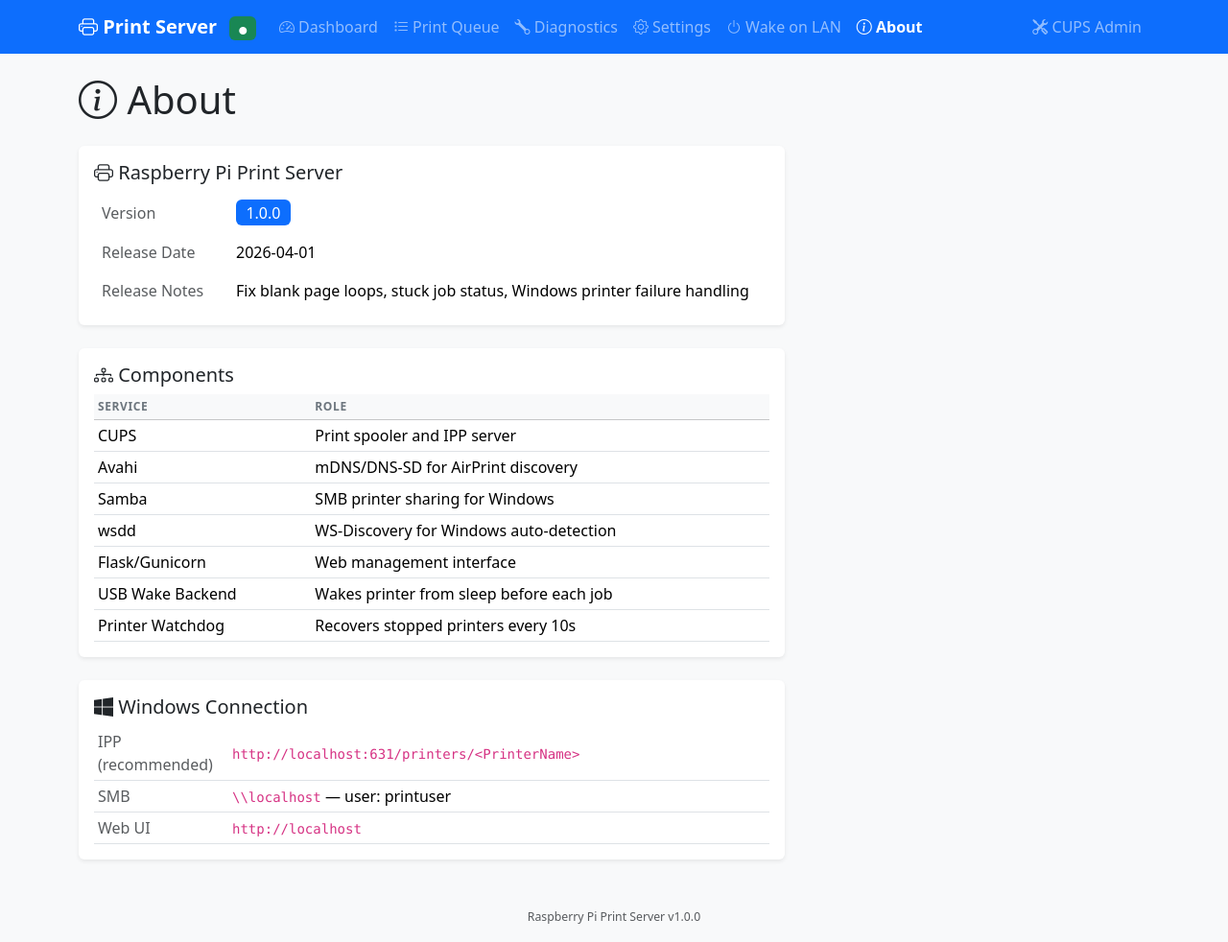
After one commit to tamersherif00/Rpi_printserver, a Flask app: page /about in a window 1280 px wide. The commit adds this page. Shown: the whole page at 96% size. Run offline with Flask 3, Linux system fonts and the light colour scheme; parts of the project's set-up code (start-up, migrations or seed data) failed here and were passed over.

Commit message:
feat: add About page with version info, version tracking in CLAUDE.md
- Added src/printserver/version.py as single source of truth (v1.0.0)
- About page shows version, release date, release notes, components, connection info
- Version displayed in footer across all pages
- /api/version endpoint for programmatic access
- CLAUDE.md updated with version increment instructions
- pyproject.toml bumped to 1.0.0

```diff
--- a/pyproject.toml
+++ b/pyproject.toml
@@ -4,7 +4,7 @@ build-backend = "setuptools.build_meta"
 
 [project]
 name = "rpi-printserver"
-version = "0.1.0"
+version = "1.0.0"
 description = "Raspberry Pi WiFi Print Server with web interface"
 readme = "README.md"
 license = {text = "MIT"}
--- /dev/null
+++ b/src/printserver/version.py
@@ -0,0 +1,9 @@
+"""Version information for the print server.
+
+This file is the single source of truth for the version string.
+Increment VERSION with every release/update commit.
+"""
+
+VERSION = "1.0.0"
+RELEASE_DATE = "2026-04-01"
+RELEASE_NOTES = "Fix blank page loops, stuck job status, Windows printer failure handling"
--- a/src/web/app.py
+++ b/src/web/app.py
@@ -13,6 +13,7 @@ from flask import Flask, request
 
 from printserver.config import get_config, setup_logging
 from printserver.cups_client import CupsClient, CupsClientError
+from printserver.version import VERSION
 
 logger = logging.getLogger(__name__)
 
@@ -130,6 +131,7 @@ def create_app(config_override: dict = None) -> Flask:
         CUPS_HOST=server_config.cups.host,
         CUPS_PORT=server_config.cups.port,
         PRINTER_NAME=server_config.printer_name,
+        APP_VERSION=VERSION,
         SEND_FILE_MAX_AGE_DEFAULT=604800,  # 7-day cache for static files
         JSON_SORT_KEYS=False,  # Skip unnecessary JSON key sorting
         TEMPLATES_AUTO_RELOAD=server_config.web.debug,  # Only auto-reload in debug
--- a/src/web/routes.py
+++ b/src/web/routes.py
@@ -13,6 +13,7 @@ from flask import Flask, jsonify, render_template, request
 from printserver.cups_client import CupsClient, CupsClientError
 from printserver.printer import get_all_printers, get_printer
 from printserver.job import get_all_jobs, get_job, cancel_job as cancel_print_job
+from printserver.version import VERSION, RELEASE_DATE, RELEASE_NOTES
 from printserver.system_utils import (
     get_hostname,
     set_hostname,
@@ -1138,4 +1139,25 @@ def register_routes(app: Flask) -> None:
             logger.error("WOL socket error: %s", exc)
             return jsonify({"error": f"Socket error: {exc}"}), 500
 
+    # ── About ─────────────────────────────────────────────────────────────
+
+    @app.route("/about")
+    def about():
+        """Render the About page with version info."""
+        return render_template(
+            "about.html",
+            version=VERSION,
+            release_date=RELEASE_DATE,
+            release_notes=RELEASE_NOTES,
+        )
+
+    @app.route("/api/version")
+    def api_version():
+        """Get version information."""
+        return jsonify({
+            "version": VERSION,
+            "release_date": RELEASE_DATE,
+            "release_notes": RELEASE_NOTES,
+        })
+
     logger.info("Routes registered")
--- /dev/null
+++ b/src/web/templates/about.html
@@ -0,0 +1,78 @@
+{% extends "base.html" %}
+
+{% block title %}About - Print Server{% endblock %}
+
+{% block content %}
+<div class="row">
+    <div class="col-12">
+        <h1 class="mb-4"><i class="bi bi-info-circle"></i> About</h1>
+    </div>
+</div>
+
+<div class="row">
+    <div class="col-md-8">
+        <div class="card mb-4">
+            <div class="card-body">
+                <h5 class="card-title"><i class="bi bi-printer"></i> Raspberry Pi Print Server</h5>
+                <table class="table table-borderless mb-0">
+                    <tr>
+                        <td class="text-muted" style="width: 140px;">Version</td>
+                        <td><span class="badge bg-primary fs-6">{{ version }}</span></td>
+                    </tr>
+                    <tr>
+                        <td class="text-muted">Release Date</td>
+                        <td>{{ release_date }}</td>
+                    </tr>
+                    <tr>
+                        <td class="text-muted">Release Notes</td>
+                        <td>{{ release_notes }}</td>
+                    </tr>
+                </table>
+            </div>
+        </div>
+
+        <div class="card mb-4">
+            <div class="card-body">
+                <h5 class="card-title"><i class="bi bi-diagram-3"></i> Components</h5>
+                <table class="table table-sm mb-0">
+                    <thead class="table-light">
+                        <tr>
+                            <th>Service</th>
+                            <th>Role</th>
+                        </tr>
+                    </thead>
+                    <tbody>
+                        <tr><td>CUPS</td><td>Print spooler and IPP server</td></tr>
+                        <tr><td>Avahi</td><td>mDNS/DNS-SD for AirPrint discovery</td></tr>
+                        <tr><td>Samba</td><td>SMB printer sharing for Windows</td></tr>
+                        <tr><td>wsdd</td><td>WS-Discovery for Windows auto-detection</td></tr>
+                        <tr><td>Flask/Gunicorn</td><td>Web management interface</td></tr>
+                        <tr><td>USB Wake Backend</td><td>Wakes printer from sleep before each job</td></tr>
+                        <tr><td>Printer Watchdog</td><td>Recovers stopped printers every 10s</td></tr>
+                    </tbody>
+                </table>
+            </div>
+        </div>
+
+        <div class="card">
+            <div class="card-body">
+                <h5 class="card-title"><i class="bi bi-windows"></i> Windows Connection</h5>
+                <table class="table table-sm mb-0">
+                    <tr>
+                        <td class="text-muted" style="width: 140px;">IPP (recommended)</td>
+                        <td><code>http://{{ request.host.split(':')[0] }}:631/printers/&lt;PrinterName&gt;</code></td>
+                    </tr>
+                    <tr>
+                        <td class="text-muted">SMB</td>
+                        <td><code>\\{{ request.host.split(':')[0] }}</code> &mdash; user: printuser</td>
+                    </tr>
+                    <tr>
+                        <td class="text-muted">Web UI</td>
+                        <td><code>http://{{ request.host }}</code></td>
+                    </tr>
+                </table>
+            </div>
+        </div>
+    </div>
+</div>
+{% endblock %}
--- a/src/web/templates/base.html
+++ b/src/web/templates/base.html
@@ -47,6 +47,11 @@
                             <i class="bi bi-power"></i> Wake on LAN
                         </a>
                     </li>
+                    <li class="nav-item">
+                        <a class="nav-link {% if request.endpoint == 'about' %}active{% endif %}" href="/about">
+                            <i class="bi bi-info-circle"></i> About
+                        </a>
+                    </li>
                 </ul>
                 <ul class="navbar-nav">
                     <li class="nav-item">
@@ -69,7 +74,7 @@
     </div>
 
     <footer class="container mt-5 mb-3 text-center text-muted">
-        <small>Raspberry Pi Print Server</small>
+        <small>Raspberry Pi Print Server v{{ config.get('APP_VERSION', '') }}</small>
     </footer>
 
     <script src="https://cdn.jsdelivr.net/npm/bootstrap@5.3.2/dist/js/bootstrap.bundle.min.js"></script>
```
Also changed, not shown: CLAUDE.md (+7 -0 lines).
